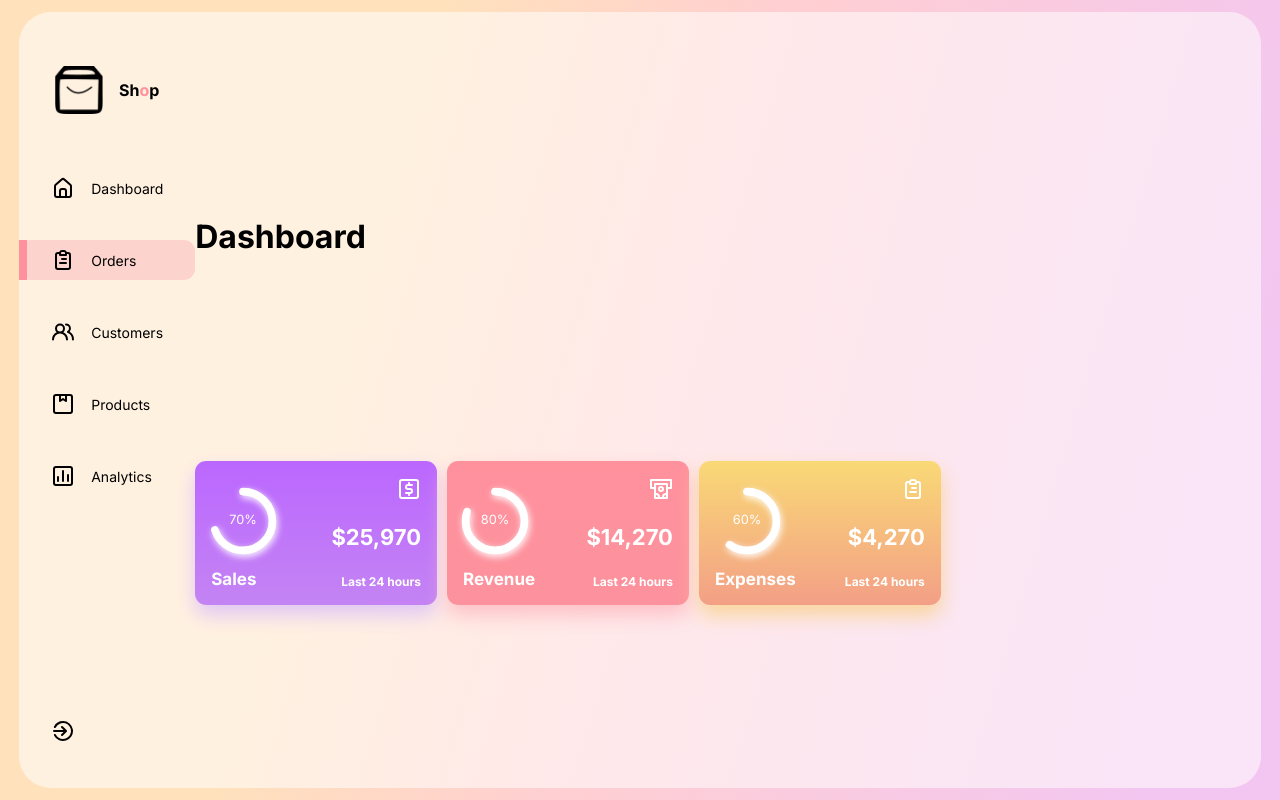
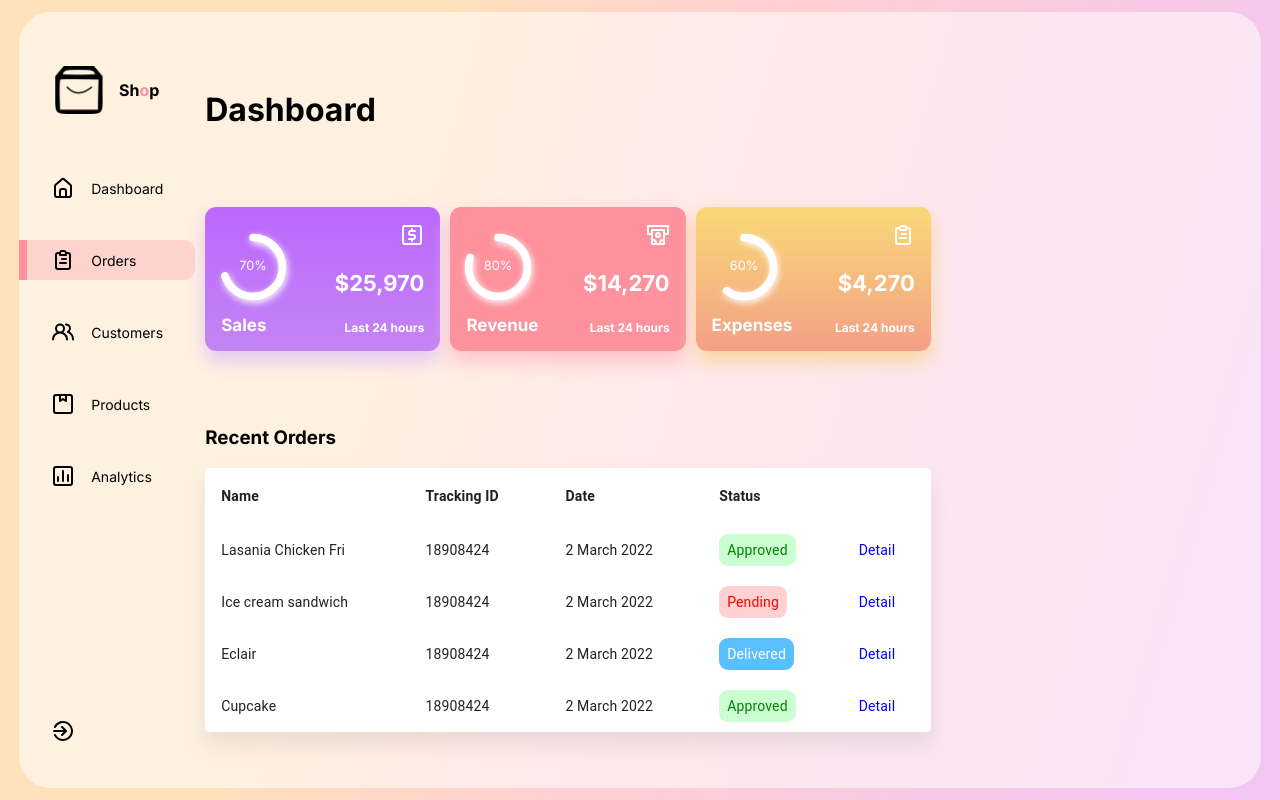
Before and after one commit to MFahadUmer/React-Dashboard, a React (Create React App) app: page / in a window 1280 px wide. Built offline with nearby package versions, Linux system fonts and the light colour scheme.

Commit message:
Adds Basic Data Table

```diff
--- a/public/index.html
+++ b/public/index.html
@@ -34,7 +34,7 @@
       work correctly both with client-side routing and a non-root public URL.
       Learn how to configure a non-root public URL by running `npm run build`.
     -->
-    <title>React App</title>
+    <title>Admin Dashboard</title>
   </head>
   <body>
     <noscript>You need to enable JavaScript to run this app.</noscript>
--- a/src/App.css
+++ b/src/App.css
@@ -33,4 +33,5 @@
   background-color: var(--glass);
   overflow: hidden;
   grid-template-columns: 11rem auto 20rem;
+  gap: 10px;
 }
--- a/src/components/MainDash/MainDash.jsx
+++ b/src/components/MainDash/MainDash.jsx
@@ -1,12 +1,14 @@
 import React from 'react';
 import Cards from './Cards/Cards';
 import './MainDash.css';
+import Table from './Table/Table';
 
 const MainDash = () => {
   return (
     <div className="MainDash">
       <h1>Dashboard</h1>
       <Cards />
+      <Table />
     </div>
   );
 };
--- /dev/null
+++ b/src/components/MainDash/Table/Table.css
@@ -0,0 +1,26 @@
+.MuiTableRow-root > * {
+  padding: 10px;
+}
+
+.MuiTableRow-root.MuiTableRow-head > * {
+  font-weight: bold !important;
+}
+
+.Table td,
+th {
+  border: none !important;
+}
+
+.Table:first-child {
+  border-radius: 0.7rem !important;
+}
+
+.status {
+  padding: 8px;
+  border-radius: 9px;
+}
+
+.details {
+  cursor: pointer;
+  color: blue !important;
+}
--- /dev/null
+++ b/src/components/MainDash/Table/Table.jsx
@@ -0,0 +1,83 @@
+import * as React from 'react';
+import Table from '@mui/material/Table';
+import TableBody from '@mui/material/TableBody';
+import TableCell from '@mui/material/TableCell';
+import TableContainer from '@mui/material/TableContainer';
+import TableHead from '@mui/material/TableHead';
+import TableRow from '@mui/material/TableRow';
+import Paper from '@mui/material/Paper';
+import './Table.css';
+
+function createData(name, trackingId, date, status) {
+  return { name, trackingId, date, status };
+}
+
+const makeStyle = (status) => {
+  if (status === 'Pending') {
+    return {
+      background: '#ffadad8f',
+      color: 'red',
+    };
+  } else if (status === 'Delivered') {
+    return {
+      background: '#59bfff',
+      color: 'white',
+    };
+  } else if (status === 'Approved') {
+    return {
+      background: 'rgb(145 254 159 / 47%)',
+      color: 'green',
+    };
+  }
+};
+
+const rows = [
+  createData('Lasania Chicken Fri', 18908424, '2 March 2022', 'Approved'),
+  createData('Ice cream sandwich', 18908424, '2 March 2022', 'Pending'),
+  createData('Eclair', 18908424, '2 March 2022', 'Delivered'),
+  createData('Cupcake', 18908424, '2 March 2022', 'Approved'),
+];
+
+export default function BasicTable() {
+  return (
+    <div className="Table">
+      <h3>Recent Orders</h3>
+      <TableContainer
+        component={Paper}
+        style={{ boxShadow: '0px 13px 20px 0px #80808029' }}
+      >
+        <Table sx={{ minWidth: 650 }} aria-label="simple table">
+          <TableHead>
+            <TableRow>
+              <TableCell align="left">Name</TableCell>
+              <TableCell align="left">Tracking ID&nbsp;</TableCell>
+              <TableCell align="left">Date&nbsp;</TableCell>
+              <TableCell align="left">Status&nbsp;</TableCell>
+              <TableCell align="left"></TableCell>
+            </TableRow>
+          </TableHead>
+          <TableBody>
+            {rows.map((row) => (
+              <TableRow
+                key={row.name}
+                sx={{ '&:last-child td, &:last-child th': { border: 0 } }}
+              >
+                <TableCell component="th" scope="row">
+                  {row.name}
+                </TableCell>
+                <TableCell align="left">{row.trackingId}</TableCell>
+                <TableCell align="left">{row.date}</TableCell>
+                <TableCell align="left">
+                  <span className="status" style={makeStyle(row.status)}>
+                    {row.status}
+                  </span>
+                </TableCell>
+                <TableCell align="left" className='details'>Detail</TableCell>
+              </TableRow>
+            ))}
+          </TableBody>
+        </Table>
+      </TableContainer>
+    </div>
+  );
+}
```
